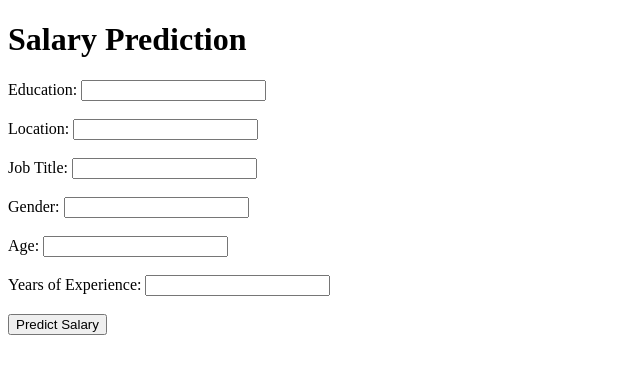
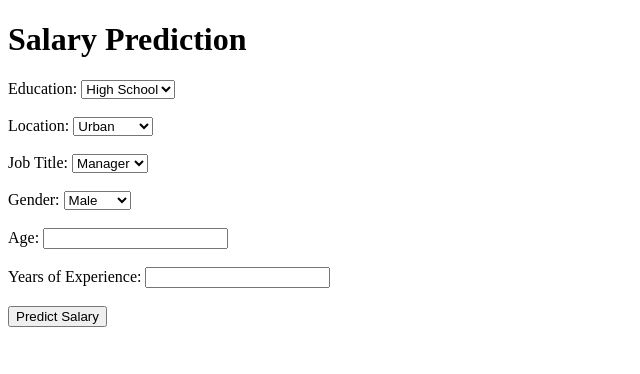
Before and after one commit to kumawatnikhil42/Salary-Prediction-Flask-App, a Flask app: page / in a window 1280 px wide. Shown: the top 374 px of the page, without its empty margins (0-640 px from the left). Run offline with Flask 3, Linux system fonts and the light colour scheme.

Commit message:
Update index.html

```diff
--- a/templates/index.html
+++ b/templates/index.html
@@ -9,16 +9,34 @@
     <h1>Salary Prediction</h1>
     <form method="POST">
         <label for="education">Education:</label>
-        <input type="text" name="education" required><br><br>
+        <select name="education" required>
+            <option value="High School">High School</option>
+            <option value="Bachelor">Bachelor</option>
+            <option value="Master">Master</option>
+            <option value="PhD">PhD</option>
+        </select><br><br>
 
         <label for="location">Location:</label>
-        <input type="text" name="location" required><br><br>
+        <select name="location" required>
+            <option value="Urban">Urban</option>
+            <option value="Suburban">Suburban</option>
+            <option value="Rural">Rural</option>
+
+        </select><br><br>
 
         <label for="job_title">Job Title:</label>
-        <input type="text" name="job_title" required><br><br>
+        <select name="job_title" required>
+            <option value="Manager">Manager</option>
+            <option value="Director">Director</option>
+            <option value="Engineer">Engineer</option>
+            <option value="Analyst">Analyst</option>
+        </select><br><br>
 
         <label for="gender">Gender:</label>
-        <input type="text" name="gender" required><br><br>
+        <select name="gender" required>
+            <option value="Male">Male</option>
+            <option value="Female">Female</option>
+        </select><br><br>
 
         <label for="age">Age:</label>
         <input type="number" step="any" name="age" required><br><br>
```
